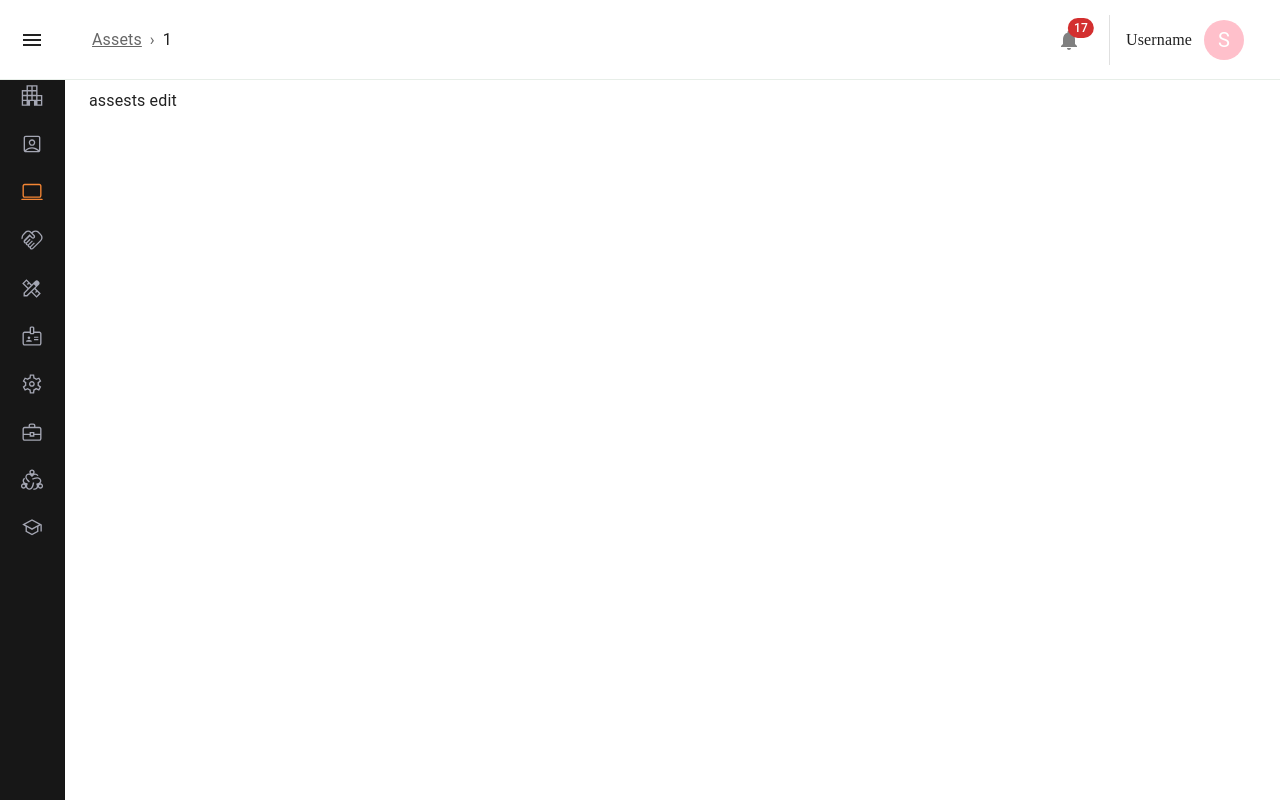
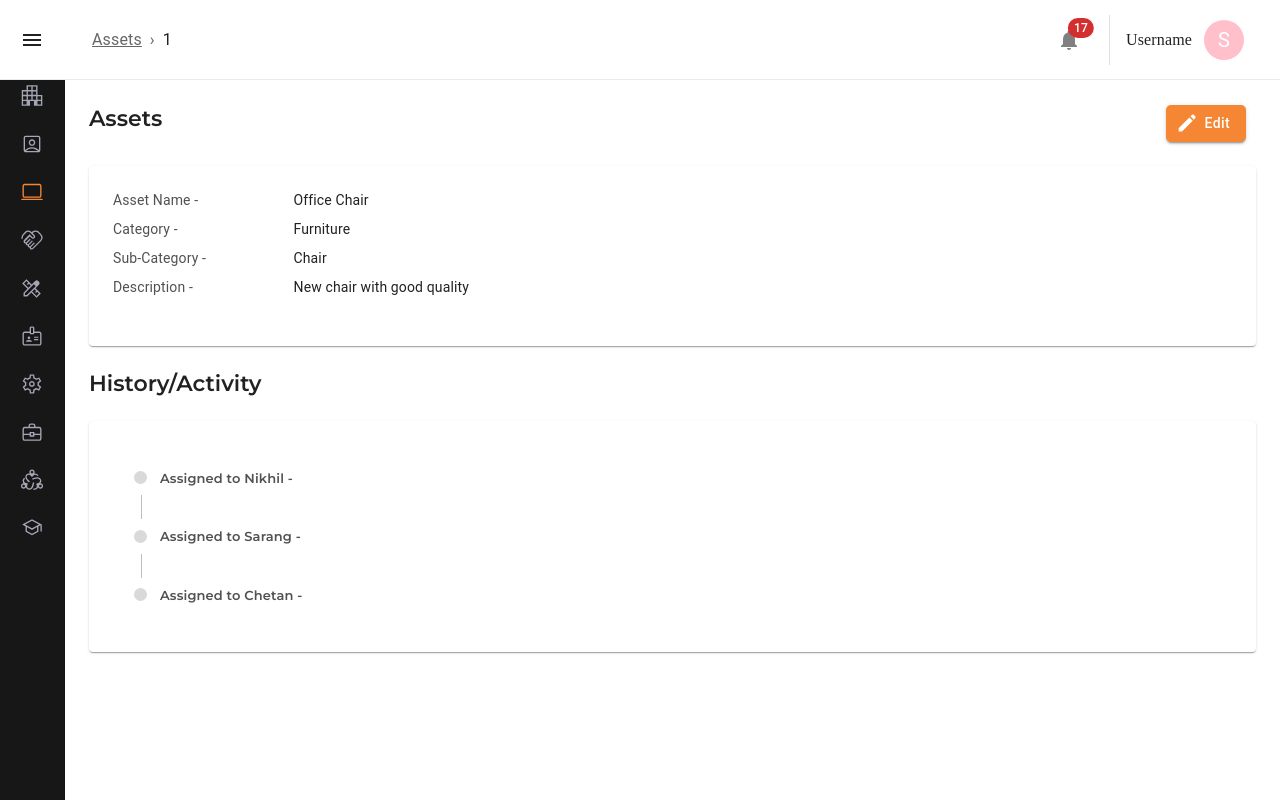
Before and after one commit to sumedh-mohod/HR-portal-react-js, a React (Create React App) app: page /assets/1 in a window 1280 px wide. Built offline with nearby package versions, Linux system fonts and the light colour scheme; sample sign-in values are in the browser's storage.

Commit message:
assets details page

```diff
--- /dev/null
+++ b/src/components/Assests/AssetsDetails.tsx
@@ -0,0 +1,167 @@
+import React from "react";
+import { Box, Button, Grid, Typography, Card } from "@mui/material";
+import EditIcon from "components/Icons/EditIcon";
+import { styles } from "styles/components/assetsDetails";
+import { globalStyles } from "styles/global";
+import Stepper from '@mui/material/Stepper';
+import Step from '@mui/material/Step';
+import StepLabel from '@mui/material/StepLabel';
+import StepContent from '@mui/material/StepContent';
+
+const AssetsDetails = () => {
+    const [activeStep, setActiveStep] = React.useState(0);
+    const handleNext = () => { setActiveStep((prevActiveStep) => prevActiveStep + 1); };
+    const handleBack = () => { setActiveStep((prevActiveStep) => prevActiveStep - 1); };
+    const handleReset = () => { setActiveStep(0); };
+    const steps = [
+        {
+            label: "Assigned to Nikhil -",
+        },
+        {
+            label: "Assigned to Sarang -",
+        },
+        {
+            label: "Assigned to Chetan -",
+
+        },
+    ];
+    return (
+        <Box>
+            {/* titel box++++++++++++++++++++++++++++++++++++++++++++++ */}
+            <Box {...styles.assetsTitleBox}>
+                <Typography variant="h5" {...globalStyles.moduleTitle}>
+                    Assets
+                </Typography>
+
+                <Box sx={{ display: "flex" }}>
+                    <Button
+                        variant="contained"
+                        startIcon={<EditIcon />}
+                        {...styles.editBtn}
+                    >
+                        Edit
+                    </Button>
+                </Box>
+            </Box>
+            {/* 1st card ++++++++++++++++++++++++++++++++++++++++++++++++ */}
+            <Card sx={{ mt: 3, mb: 3, p: 5 }}>
+                <Grid container spacing={3}>
+                    <Box {...styles.detailsParentBox}>
+                        <Grid item xs={5} md={3} lg={3}>
+                            <Typography {...styles.detailsTypography1}>
+                                Asset Name -
+                            </Typography>
+                            <Typography {...styles.detailsTypography1}>Category -</Typography>
+                            <Typography {...styles.detailsTypography1}>
+                                Sub-Category -
+                            </Typography>
+                            <Typography {...styles.detailsTypography1}>
+                                Description -
+                            </Typography>
+                        </Grid>
+
+                        <Grid item xs={7} md={3} lg={9}>
+                            <Typography {...styles.detailsTypography2}>
+                                Office Chair
+                            </Typography>
+                            <Typography {...styles.detailsTypography2}>Furniture</Typography>
+                            <Typography {...styles.detailsTypography2}>Chair</Typography>
+                            <Typography {...styles.detailsTypography2}>
+                                New chair with good quality
+                            </Typography>
+                        </Grid>
+                    </Box>
+                </Grid>
+            </Card>
+            {/* 2nd title box+++++++++++++++++++++++ */}
+            <Box {...styles.assetsTitleBox}>
+                <Typography variant="h5" {...globalStyles.moduleTitle}>
+                    History/Activity
+                </Typography>
+            </Box>
+            {/* steper carad++++++++++++++++++++++++++ */}
+            <Card sx={{ mt: 3, mb: 3, p: 5 }}>
+                {/* steper code start+++++++++++++++++++  */}
+
+                <Stepper activeStep={activeStep} orientation="vertical">
+                    {steps.map((step, index) => (
+                        <Step key={step.label} sx={{
+
+                            '& .MuiStepLabel-root': {
+                                color: '#515151',
+                                fontFamily: 'Montserrat',
+                                fontSize: "13px"
+                                // circle color (ACTIVE)
+                            },
+                            '& .Mui-active': {
+                                color: '#F58634',
+                                fontSize: "13px",
+                                fontFamily: 'Montserrat',// circle color (ACTIVE)
+                            },
+
+                            '& .MuiStepLabel-root  .MuiStepIcon-text': {
+                                display: "none",// for hide 123 no in circle
+                            },
+                            '&  .Mui-completed  .MuiStepIcon-text': {
+                                display: "none!important",// for hide 123 no in circle
+                            },
+                            '&	.MuiStepIcon-root': {
+                                color: " #D9D9D9!important",
+                                fontSize: "13px",
+                                marginLeft: "5px"
+
+                            },
+                            '& .Mui-completed .MuiStepIcon-root  .MuiSvgIcon-root   ': {
+
+                                background: "#F58634!important",
+                                borderRadius: "50%"
+                            },
+                            '&  .Mui-completed': {
+                                color: '#F58634 !important',
+                                fontFamily: 'Montserrat !important',
+                                fontSize: "13px !important",// circle color (COMPLETED)
+                            },
+                            '& .Mui-active.MuiStepLabel-alternativeLabel':
+                            {
+                                color: '#515151',
+                                fontFamily: 'Montserrat',
+                                fontSize: "13px",
+                                marginLeft: "5px"// Just text label (ACTIVE)
+                            },
+                            '& .MuiStepLabel-label':
+                            {
+                                color: '#515151!important',
+                                fontFamily: 'Montserrat',
+                                fontSize: "13px",
+                                marginLeft: "5px" // Just text label (ACTIVE)
+                            },
+
+                            '& 	.Mui-active.MuiStepLabel-label':
+                            {
+                                color: '#515151!important',
+                                fontFamily: 'Montserrat',
+                                fontSize: "13px", marginLeft: "5px"// Just text label (ACTIVE)
+                            },
+
+                        }}>
+                            <StepLabel sx={{ color: "black" }} onClick={handleNext}>
+                                {step.label}
+                            </StepLabel>
+                        </Step>
+                    ))}
+                </Stepper>
+                {/* {activeStep === steps.length && (
+                    <Card square elevation={0} sx={{ p: 3 }}>
+                        <Typography>All steps completed - you&apos;re finished</Typography>
+                        <Button onClick={handleReset} sx={{ mt: 1, mr: 1 }}>
+                            Reset
+                        </Button>
+                    </Card>
+                )} */}
+                {/* steper code end+++++++++++++++++++  */}
+            </Card>
+        </Box >
+    );
+};
+
+export default AssetsDetails;
--- a/src/screens/Assests/AssestsAddEdit.tsx
+++ b/src/screens/Assests/AssestsAddEdit.tsx
@@ -1,13 +1,14 @@
 import React from "react";
 import { useParams, useLocation } from "react-router-dom";
 import AddAssets from "components/Assests/AddAssets";
+import AssetsDetails from "components/Assests/AssetsDetails";
 
 const AssestsAddEdit = () => {
   let params = useParams();
   let location = useLocation();
 
   const { opration } = params;
-  return <>{opration === "add" ? <AddAssets /> : "assests edit"}</>;
+  return <>{opration === "add" ? <AddAssets /> : <AssetsDetails />}</>;
 };
 
 export default AssestsAddEdit;
--- /dev/null
+++ b/src/styles/components/assetsDetails.ts
@@ -0,0 +1,35 @@
+export const styles = {
+  assetsTitleBox: {
+    sx: {
+      display: "flex",
+      justifyContent: "space-between",
+      justifyItems: "center",
+      alignContent: "flex-start",
+      mt: 2,
+      flexGrow: 1,
+      width: "fullWidth",
+    },
+  },
+  editBtn: {
+    sx: {
+      background: "#F58634",
+      borderRadius: "5px",
+      mr: "10px",
+      cursor: "pointer",
+      fontSize: "14px",
+      textTransform: "inherit",
+    },
+  },
+  detailsParentBox: {
+    sx: { display: "flex", width: "65%" },
+  },
+  typographyBox: {
+    sx: { display: "flex" },
+  },
+  detailsTypography1: {
+    sx: { m: 1, mt: 1, color: "#515151", fontSize: "14px" },
+  },
+  detailsTypography2: {
+    sx: { m: 1, mt: 1, color: "# #515151;", fontSize: "14px" },
+  },
+};
```
